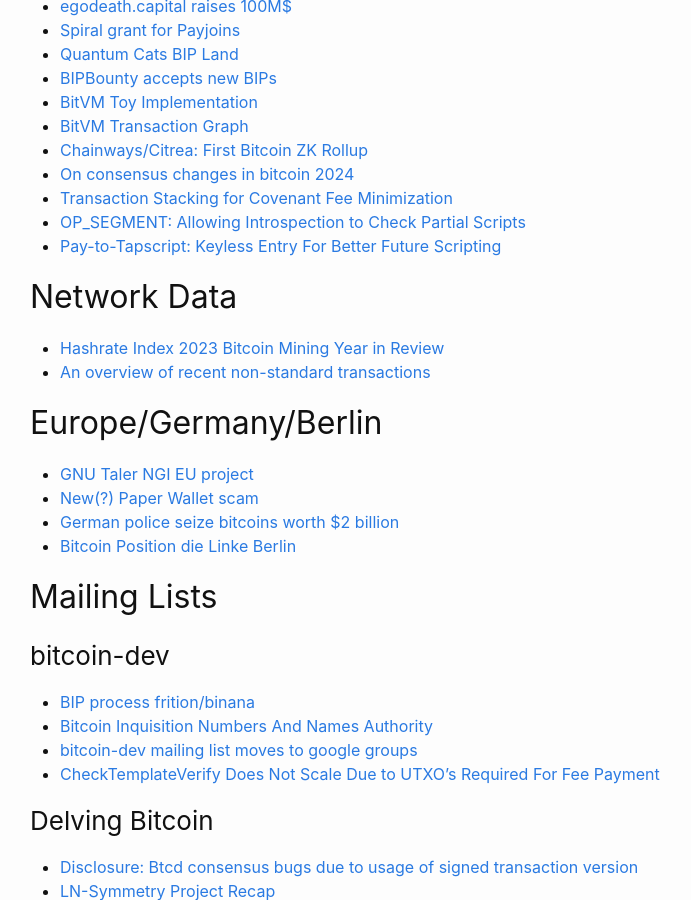
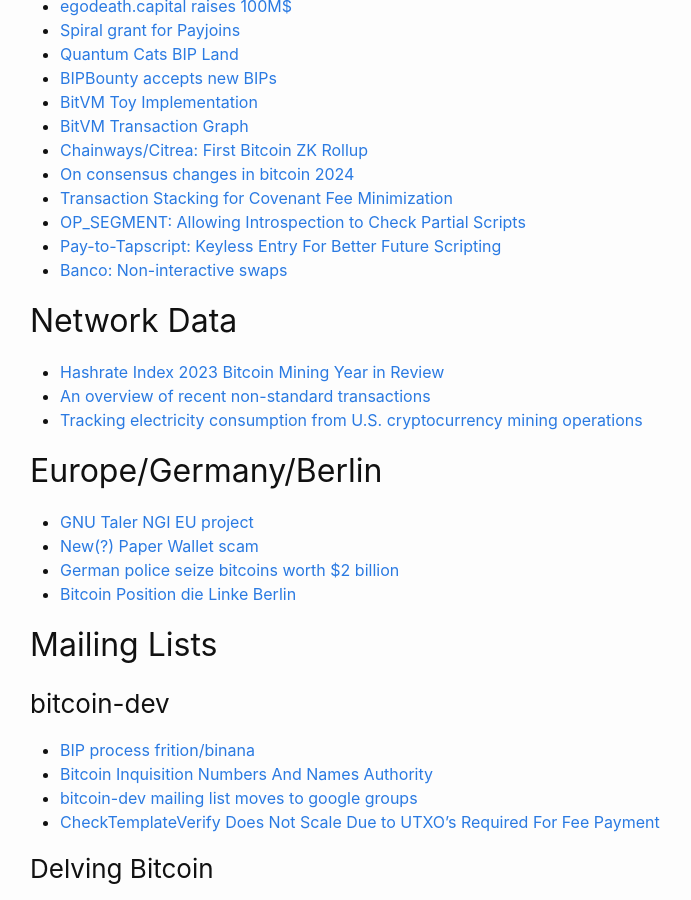
Before and after one commit to fjahr/bitdevsberlin, a Jekyll site: the page built from _posts/2024-02-14-socratic-seminar-52.md, in a window 1280 px wide and 900 px high, scrolled down 935 px. Shown: the whole window, without its empty margins (240-931 px from the left). Built offline with Jekyll 4.4.1, drawn with Linux system fonts in a browser that asks for light colours.

Commit message:
Add more links to #52

```diff
--- a/_posts/2024-02-14-socratic-seminar-52.md
+++ b/_posts/2024-02-14-socratic-seminar-52.md
@@ -37,11 +37,13 @@ This also means we will only discuss a few selected topics from the list below.
 - [Transaction Stacking for Covenant Fee Minimization](https://rusty.ozlabs.org/2024/01/08/txhash-tx-stacking.html)
 - [OP_SEGMENT: Allowing Introspection to Check Partial Scripts](https://rusty.ozlabs.org/2024/01/04/OP_SEGMENT.html)
 - [Pay-to-Tapscript: Keyless Entry For Better Future Scripting](https://rusty.ozlabs.org/2024/01/16/pay-to-tapscript.html)
+- [Banco: Non-interactive swaps](https://vulpem.medium.com/banco-non-interactive-swaps-00d042791e06)
 
 ## Network Data
 
 - [Hashrate Index 2023 Bitcoin Mining Year in Review](https://hashrateindex.com/blog/hashrate-index-2023-bitcoin-mining-year-in-review/)
 - [An overview of recent non-standard transactions](https://b10c.me/observations/09-non-standard-transactions/)
+- [Tracking electricity consumption from U.S. cryptocurrency mining operations](https://www.eia.gov/todayinenergy/detail.php?id=61364)
 
 ## Europe/Germany/Berlin
 
```
